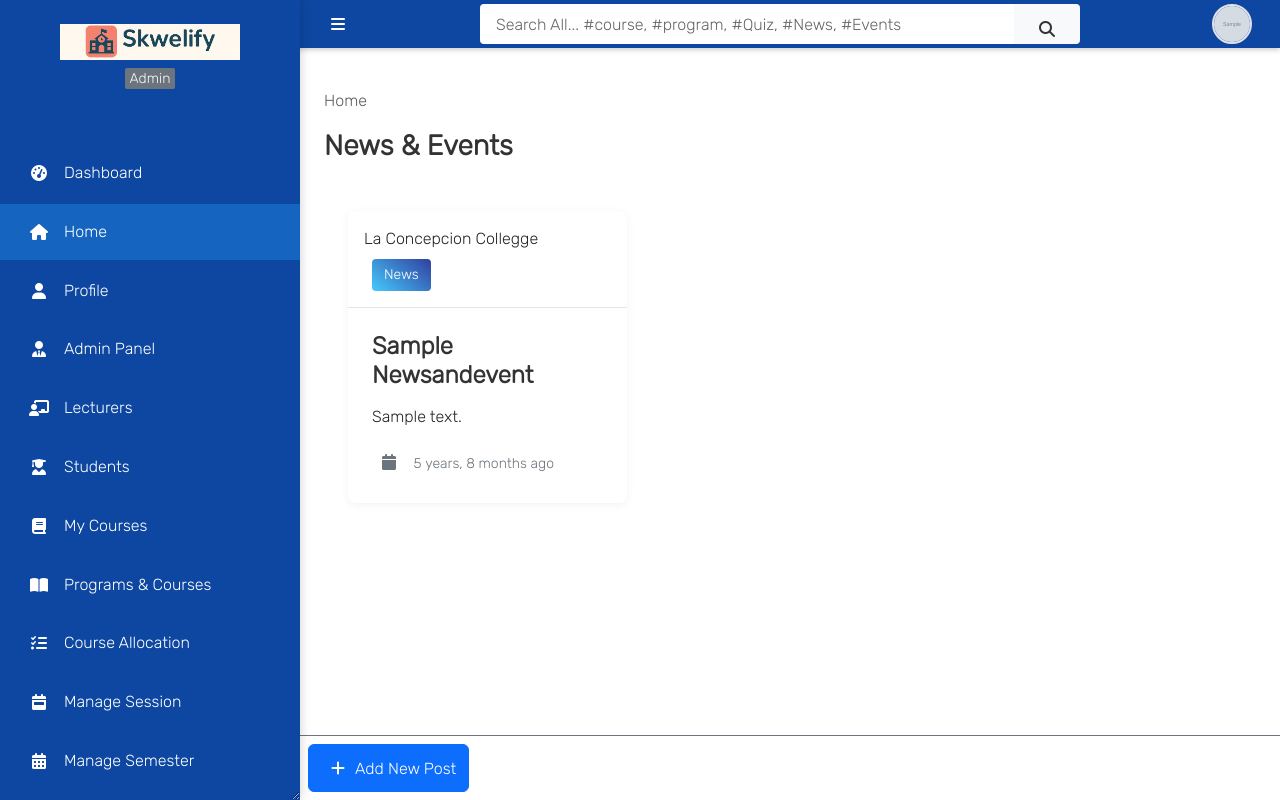
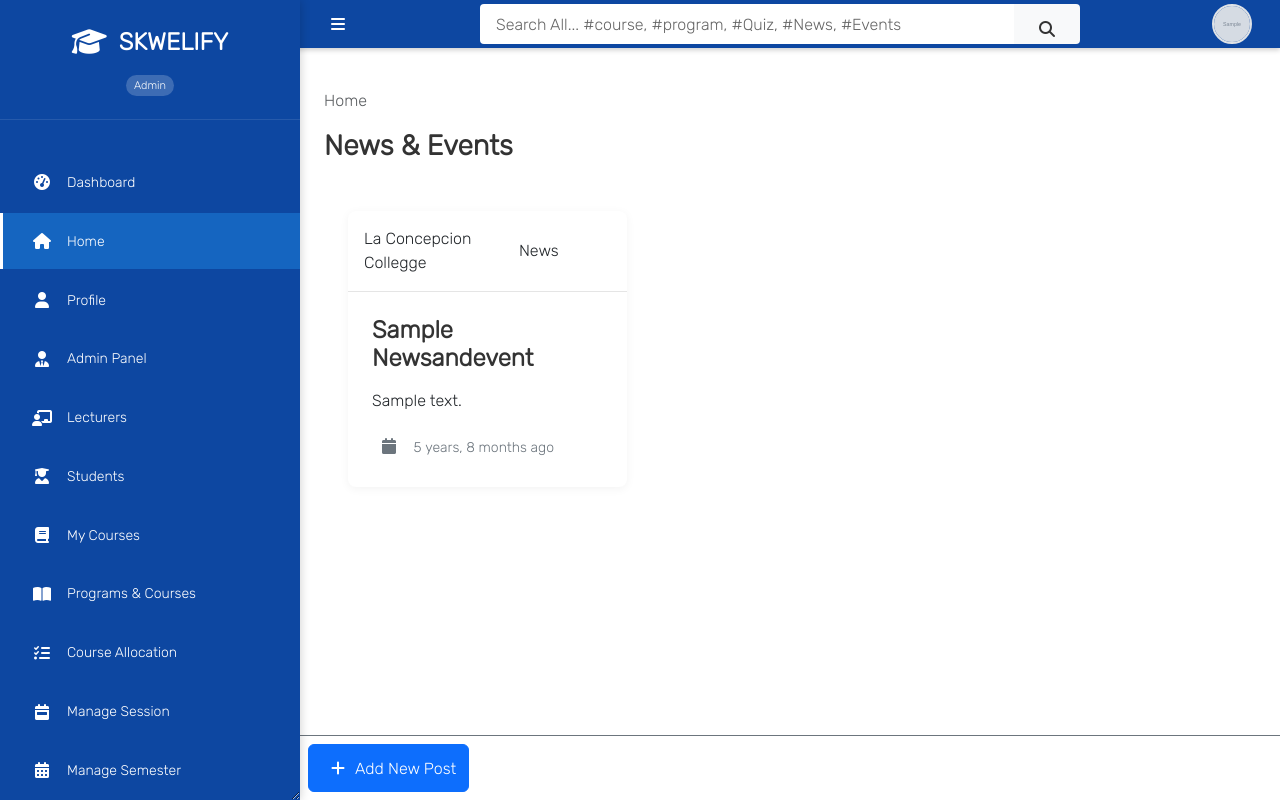
Before and after one commit to Christianjay27/Capstone-LMS, a Django app: page /en/ in a window 1280 px wide. Run offline with Django 3.2, Linux system fonts and the light colour scheme; a user stored in the database is signed in; tables that the repository leaves empty hold one stand-in row (values such as "Sample post"); grey boxes marked "Sample" are stand-in pictures; parts of the project's set-up code (start-up, migrations or seed data) failed here and were passed over; some libraries are stand-ins or nearby versions.

Commit message:
Update UI
UI for sidebar

```diff
--- a/static/scss/style.scss
+++ b/static/scss/style.scss
@@ -19,15 +19,17 @@
 }
 
 :root {
-  --primary: #f8d270;
+  --primary: #4a90e2;
   --navbar-bg: #4a90e2;
   --navbar-bg-gradient: linear-gradient(135deg, #4a90e2 0%, #357abd 100%);
-  --sidebar-bg: #2c3e50;
+  --sidebar-bg: #2c5aa0;
   --sidebar-text: #ffffff;
-  --sidebar-hover: #34495e;
+  --sidebar-hover: #1e3c72;
+  --sidebar-active: #4a90e2;
   --search-bg: #ffffff;
   --search-border: #e1e8ed;
   --search-focus: #4a90e2;
+  --content-bg: #f8f9fa;
 }
 
 *,
@@ -390,29 +392,66 @@
   z-index: 100;
   overflow-y: auto;
   resize: horizontal;
-  background-color: #fff;
+  background: var(--sidebar-bg);
   -webkit-box-shadow: 0 2px 5px 0 rgba(0, 0, 0, 0.16),
     0 2px 10px 0 rgba(0, 0, 0, 0.12);
   box-shadow: 0px 2px 5px 0px rgba(0, 0, 0, 0.16),
     0px 2px 10px 0px rgba(0, 0, 0, 0.12);
   transition: 0.3s;
 
-  //   padding-bottom: 300px;
   i {
-    margin-right: 8px;
+    margin-right: 12px;
+    color: var(--sidebar-text);
+    font-size: 18px;
+    width: 20px;
+    height: 20px;
+    display: inline-flex;
+    align-items: center;
+    justify-content: center;
+    background: none;
+    border-radius: 0;
   }
 
   footer {
-    margin-top: 4rem;
+    margin-top: 2rem;
+    padding: 1rem;
+    background: rgba(0, 0, 0, 0.1);
+    color: rgba(255, 255, 255, 0.7);
+
+    p {
+      color: rgba(255, 255, 255, 0.7);
+      font-size: 12px;
+    }
+
+    a {
+      color: rgba(255, 255, 255, 0.8);
+
+      &:hover {
+        color: #fff;
+      }
+    }
+
+    select {
+      background: rgba(255, 255, 255, 0.1);
+      color: #fff;
+      border: 1px solid rgba(255, 255, 255, 0.2);
+      border-radius: 4px;
+      padding: 4px 8px;
+      font-size: 12px;
+
+      option {
+        background: var(--sidebar-bg);
+        color: #fff;
+      }
+    }
   }
 
   .top-side {
-    background: #f5f5f5;
-    -webkit-box-shadow: 0px 2px 5px 0px rgba(0, 0, 0, 0.1);
-    -moz-box-shadow: 0px 2px 5px 0px rgba(0, 0, 0, 0.1);
-    box-shadow: 0px 2px 5px 0px rgba(0, 0, 0, 0.1);
-    margin-bottom: 10px;
-    padding: 0.5rem 2rem;
+    background: var(--sidebar-bg);
+    border-bottom: 1px solid rgba(255, 255, 255, 0.1);
+    margin-bottom: 0;
+    padding: 2rem 1.5rem;
+    text-align: center;
 
     .desktop-hide {
       display: none;
@@ -421,13 +460,13 @@
         position: absolute;
         top: 1rem;
         right: 1rem;
-        background-color: #fff;
-        color: #f2f2f2;
+        background-color: rgba(255, 255, 255, 0.1);
+        color: var(--sidebar-text);
         padding: 0.5rem;
         border-radius: 4px;
         cursor: pointer;
         margin-left: auto;
-        transition: 0.5s;
+        transition: 0.3s;
         width: 40px;
         height: 40px;
         display: flex;
@@ -436,28 +475,70 @@
         z-index: 10;
 
         i {
-          color: #999;
+          color: var(--sidebar-text);
           margin: 0 auto;
 
           &:hover {
-            color: #666;
+            color: #fff;
             transition: 0.2s;
           }
         }
+
+        &:hover {
+          background-color: rgba(255, 255, 255, 0.2);
+        }
       }
     }
 
-    .logo img {
-      width: 90%;
-    }
+    a {
+      display: inline-block;
+      margin-bottom: 1rem;
+    }
+
+    .brand-link {
+      color: #fff;
+
+      i {
+        color: #fff;
+      }
+    }
+
+    img {
+      max-width: 180px;
+      height: auto;
+      filter: brightness(0) invert(1);
+    }
+
+    p {
+      color: rgba(255, 255, 255, 0.8);
+      font-size: 12px;
+      margin: 0;
+
+      mark {
+        background: rgba(255, 255, 255, 0.2) !important;
+        color: #fff !important;
+        padding: 4px 8px;
+        border-radius: 12px;
+        font-size: 11px;
+        font-weight: 500;
+      }
+    }
+  }
+
+  .main-menu {
+    flex: 1;
+    display: flex;
+    flex-direction: column;
   }
 
   ul {
-    padding: 0;
+    padding: 1rem 0;
+    margin: 0;
+    flex: 1;
 
     li {
       list-style: none;
-      //   border-bottom: 0.5px solid #eee;
+      margin: 0;
 
       &:last-child {
         border-bottom: none;
@@ -466,21 +547,56 @@
       a {
         display: flex;
         align-items: center;
-        padding: 0.8rem 1rem;
-        color: #666;
-        border-radius: 0 2em 2em 0;
-        transition: 0.25s;
+        padding: 12px 24px;
+        color: var(--sidebar-text);
+        text-decoration: none;
+        transition: all 0.3s ease;
+        font-size: 14px;
+        font-weight: 500;
+        border-left: 3px solid transparent;
 
         &:hover {
-          color: #007bff;
-          background: rgba(0, 111, 255, 0.1);
+          background: var(--sidebar-hover);
+          color: #fff;
+          border-left-color: rgba(255, 255, 255, 0.3);
+        }
+
+        i {
+          margin-right: 12px;
+          font-size: 16px;
+          width: 20px;
+          text-align: center;
         }
       }
 
       &.active a {
-        // color: #007bff;
-        background: var(--bs-primary);
+        background: var(--sidebar-active);
         color: #fff;
+        border-left-color: #fff;
+
+        &:hover {
+          background: var(--sidebar-active);
+        }
+      }
+    }
+
+    // Others section styling
+    p {
+      color: rgba(255, 255, 255, 0.6);
+      font-size: 12px;
+      font-weight: 600;
+      text-transform: uppercase;
+      letter-spacing: 1px;
+      margin: 1.5rem 0 0.5rem 24px;
+
+      &::before {
+        content: "";
+        display: inline-block;
+        width: 20px;
+        height: 1px;
+        background: rgba(255, 255, 255, 0.3);
+        margin-right: 8px;
+        vertical-align: middle;
       }
     }
   }
@@ -1507,3 +1623,93 @@
     font-size: 14px;
   }
 }
+
+/* Styles for news-events container matching the uploaded picture */
+.news-events-container {
+  background-color: #fff;
+  border-radius: 16px;
+  box-shadow: 0 8px 24px rgba(0, 0, 0, 0.12);
+  padding: 24px;
+  display: flex;
+  flex-direction: column;
+  height: 100%;
+}
+
+.news-events-container .card-header-ne {
+  padding: 0;
+  margin-bottom: 20px;
+  border-bottom: none;
+  display: flex;
+  justify-content: space-between;
+  align-items: center;
+}
+
+.news-events-container .college-logo {
+  width: 48px;
+  height: 48px;
+  object-fit: contain;
+  margin-right: 12px;
+  border-radius: 8px;
+}
+
+.news-events-container .institution-name {
+  font-weight: 700;
+  font-size: 18px;
+  color: #1a1a2e;
+}
+
+.news-events-container .tags {
+  display: flex;
+  gap: 10px;
+}
+
+.news-tag,
+.events-tag {
+  padding: 6px 14px;
+  border-radius: 12px;
+  font-size: 14px;
+  font-weight: 600;
+  color: #fff;
+  user-select: none;
+  cursor: default;
+  box-shadow: 0 2px 6px rgba(0, 0, 0, 0.15);
+  transition: background-color 0.3s ease;
+}
+
+.news-tag {
+  background-color: #3b82f6;
+  /* blue */
+}
+
+.events-tag {
+  background-color: #7c3aed;
+  /* purple */
+}
+
+.news-events-container .news-item-title {
+  font-weight: 900;
+  font-size: 24px;
+  color: #1a1a2e;
+  margin-bottom: 16px;
+}
+
+.news-events-container .news-content {
+  font-size: 16px;
+  color: #333;
+  line-height: 1.5;
+  margin-bottom: 24px;
+}
+
+.news-events-container .news-timestamp {
+  font-size: 14px;
+  color: #666;
+  display: flex;
+  align-items: center;
+  gap: 6px;
+  font-weight: 500;
+}
+
+.news-events-container .news-timestamp i {
+  font-size: 16px;
+  color: #999;
+}
--- a/templates/core/index.html
+++ b/templates/core/index.html
@@ -28,18 +28,18 @@
     <div class="row">
         {% for item in items %}
         <div class="col-md-4 mb-4">
-            <div class="card">
-                <div class="card-header-ne d-flex align-items-center">
-                    {% if item.posted_by.institution %}
-                    <img src="{{ item.posted_by.institution.logo.url|default:'#' }}" alt="{{ item.posted_by.institution.name }}" class="college-logo">
-                    {% endif %}
-                    <div>
-                        <div>{{ item.posted_by.institution.name|default:'La Concepcion Collegge' }}</div>
-                        <div class="d-flex align-items-center mt-2">
-                            <span class="{% if item.posted_as == 'News' %}news{% else %}events{% endif %}">
-                                {% if item.posted_as == 'News' %}{% trans 'News' %}{% else %}{% trans 'Events' %}{% endif %}
-                            </span>
-                        </div>
+            <div class="card news-events-container">
+                <div class="card-header-ne d-flex align-items-center justify-content-between">
+                    <div class="d-flex align-items-center gap-2">
+                        {% if item.posted_by.institution %}
+                        <img src="{{ item.posted_by.institution.logo.url|default:'#' }}" alt="{{ item.posted_by.institution.name }}" class="college-logo">
+                        {% endif %}
+                        <div class="institution-name">{{ item.posted_by.institution.name|default:'La Concepcion Collegge' }}</div>
+                    </div>
+                    <div class="tags">
+                        <span class="{% if item.posted_as == 'News' %}news-tag{% else %}events-tag{% endif %}">
+                            {% if item.posted_as == 'News' %}{% trans 'News' %}{% else %}{% trans 'Events' %}{% endif %}
+                        </span>
                     </div>
                     {% if request.user.is_superuser %}
                     <div class="dropstart">
--- a/templates/sidebar.html
+++ b/templates/sidebar.html
@@ -3,17 +3,18 @@
 
 <div id="side-nav">
 	<div class="main-menu">
-		<div class="top-side text-center py-4" style="background-image: url({% static 'img/bg.png' %})">
+		<div class="top-side text-center py-4">
 			<div class="desktop-hide">
 				<div class="toggle-btn" onclick="toggleSidebar()">
 					<i class="fas fa-bars"></i>
 				</div>
 			</div>
-			<a href="/">
-				<img src="{% static 'img/Skwelify1.png' %}" width="210px" alt="Skywelify">
+			<a href="/" class="brand-link">
+				<i class="fas fa-graduation-cap"></i>
+				<span class="brand-text">SKWELIFY</span>
 			</a>
 			<p class="mt-2 small">
-				<mark class="bg-secondary text-light" style="border-radius: 2px; padding: 2px 5px;">
+				<mark>
 					{{ request.user.get_user_role }}
 				</mark>
 			</p>
@@ -107,8 +108,7 @@
 				<a href="{% url 'course_registration' %}"><i class="fas fa-plus"></i>{% trans 'Add' %} &amp; {% trans 'Drop Course' %}</a>
 			</li>
 			{% endif %}
-			<br />
-			<p class="ms-3 text-secondary">&RightArrow; Others</p>
+			<p>{% trans 'Others' %}</p>
 			<li class="{% if request.path == ep %}active{% endif %}">
 				<a href="{% url 'edit_profile' %}"><i class="fas fa-cogs"></i>{% trans 'Account Setting' %}</a>
 			</li>
```
Also changed, not shown: static/css/style.min.css.
